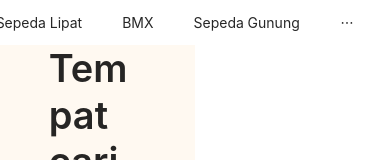
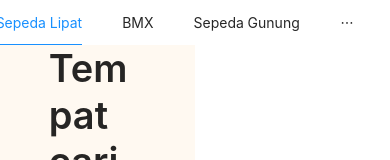
Before and after one commit to Zanma/fe-gudang-sepeda, a React (Create React App) app: page / in a window 390 px wide. Shown: the top 160 px of the page. Built offline with nearby package versions, Linux system fonts and the light colour scheme; data requests are answered from the project's data file.

Commit message:
responsive navbar

```diff
--- a/src/components/Navbar.js
+++ b/src/components/Navbar.js
@@ -12,7 +12,11 @@
         <Text onClick={() => navigate("/")}>Logo</Text>
       </Col>
       <Col span={9}>
-        <Menu mode="horizontal" style={{ border: "none", float: "right" }}>
+        <Menu
+          mode="horizontal"
+          selectedKeys={""} //biar gk ke save selected langsung ilang
+          style={{ border: "none", float: "right" }}
+        >
           <Menu.Item
             key="SepedaAnak"
             onClick={() => navigate("/dashboard/sepedaAnak")}
--- a/src/pages/dashboard/Dashboard.js
+++ b/src/pages/dashboard/Dashboard.js
@@ -62,8 +62,10 @@
       justify="start"
       gutter={[40, 50]}
       style={{
-        margin: "0px 100px",
+        marginTop: "0px",
         marginBottom: "50px",
+        marginLeft: "100px",
+        marginRight: "100px",
       }}
     >
       {products.map((products) => (
@@ -90,8 +92,6 @@
 
 export default function Dashboard() {
   const { product } = useContext(ProductContext);
-
-  console.log(product);
 
   const { jenisSepeda } = useParams();
 
```
